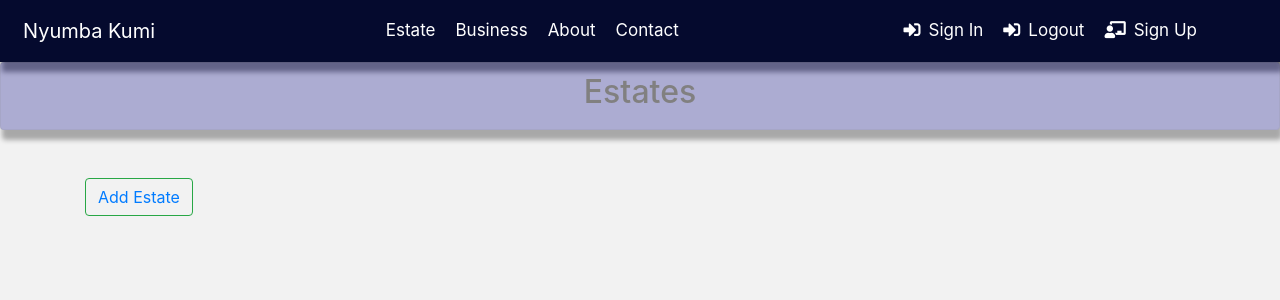
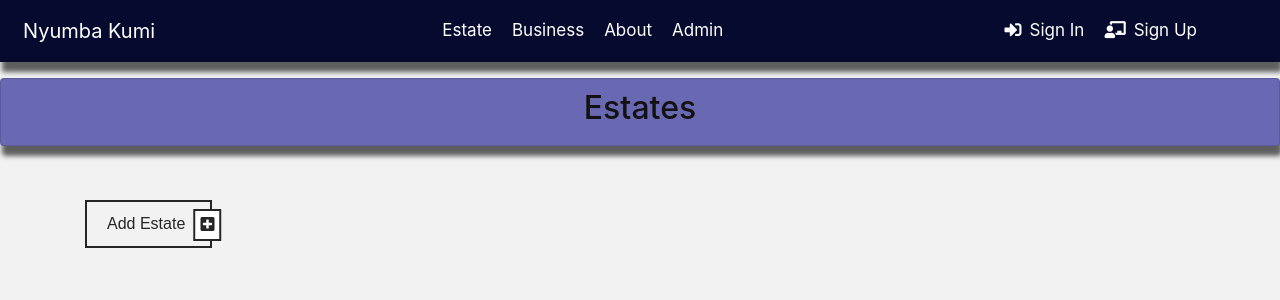
Before and after one commit to Mugo-Ndungu/Neighbourhood, a Django app: page / in a window 1280 px wide. Shown: the top 300 px of the page. Run offline with Django 3.2, Linux system fonts and the light colour scheme; data that the repository does not hold is empty; some libraries are stand-ins or nearby versions.

Commit message:
Add admin link on navbar and button styling

```diff
--- a/neighbourapp/static/css/style.css
+++ b/neighbourapp/static/css/style.css
@@ -1,42 +1,51 @@
-body{
+body {
     background: #f2f2f2;
 }
-.navbar-inverse{
+
+.navbar-inverse {
     background-color: #050a2e;
     padding: 8px;
     color: #fff;
     font-size: 17px;
 }
-.navbar-brand{
+
+.navbar-brand {
     color: #fff;
 }
-.navbar-brand:hover{
+
+.navbar-brand:hover {
     color: #fff;
     width: 170px;
     text-align: center;
     border-radius: 10px;
     border: 3px solid #454372;
 }
-.navbar-nav{
+
+.navbar-nav {
     padding: 0 0 0 20px;
 }
-.navbar-right{
+
+.navbar-right {
     margin-right: 50px;
 }
-li{
+
+li {
     margin: 10px;
 }
-nav{
+
+nav {
     color: #fff;
     -webkit-box-shadow: 2px 10px 5px 0px rgba(0, 0, 0, 0.61);
     -moz-box-shadow: 2px 10px 5px 0px rgba(0, 0, 0, 0.61);
     box-shadow: 2px 10px 5px 0px rgba(0, 0, 0, 0.61);
 }
-nav ul li a{
+
+nav ul li a {
     text-decoration: none;
     color: #fff;
 }
-nav ul li a:hover{
+
+nav ul li a:hover {
     text-decoration: none;
     background-color: #454372;
     padding: 20px;
@@ -44,9 +53,92 @@ nav ul li a:hover{
 }
 
 
-.card{
+.card {
     color: #fff;
     -webkit-box-shadow: 2px 10px 5px 0px rgba(0, 0, 0, 0.61);
     -moz-box-shadow: 2px 10px 5px 0px rgba(0, 0, 0, 0.61);
     box-shadow: 2px 10px 5px 0px rgba(0, 0, 0, 0.61);
 }
+
+.btn-primary {
+    width: 150px;
+}
+
+.rowz {
+    position: absolute;
+    top: 32%;
+    margin: auto;
+}
+
+.btz {
+    text-decoration: none;
+    padding: 10px 25px 10px 20px;
+    border: 2px solid #262626;
+    font-family: sans-serif;
+    color: #262626;
+    transition: .5s;
+    position: absolute;
+    top: 23%;
+}
+
+.btz span:nth-child(1) {
+    position: absolute;
+    top: 0;
+    left: 0;
+    width: 100%;
+    height: 100%;
+    /* background: #262626; */
+}
+
+.btz span:nth-child(1):before {
+    content: '';
+    position: absolute;
+    top: 0;
+    left: 0;
+    width: 100%;
+    height: 100%;
+    background: #262626;
+    z-index: -1;
+    transform: scale(0);
+    transition: .5s;
+
+}
+
+.btz:hover {
+    color: #fff;
+}
+
+.btz:hover span:nth-child(1):before {
+    transform: scale(1);
+
+}
+
+.btz span:nth-child(2) {
+    position: absolute;
+    top: 16%;
+    right: -16px;
+    display: block;
+    transform: translate(-17%);
+    padding: 2px 5px;
+    border: 2px solid #262626;
+    background: #fff;
+}
+
+.btz span:nth-child(2):before {
+    content: '';
+    position: absolute;
+    top: 0;
+    left: 0;
+    width: 100%;
+    height: 100%;
+    background: #4c8aff;
+    z-index: -1;
+    transform: scale(0);
+    transition: .5s;
+
+}
+
+.btz:hover span:nth-child(2):before {
+    transform: scale(1);
+
+}
--- a/neighbourapp/templates/base.html
+++ b/neighbourapp/templates/base.html
@@ -11,7 +11,7 @@
         integrity="sha384-ggOyR0iXCbMQv3Xipma34MD+dH/1fQ784/j6cY/iJTQUOhcWr7x9JvoRxT2MZw1T" crossorigin="anonymous">
     <link rel="stylesheet" href="https://use.fontawesome.com/releases/v5.8.1/css/all.css"
         integrity="sha384-50oBUHEmvpQ+1lW4y57PTFmhCaXp0ML5d60M1M7uH2+nqUivzIebhndOJK28anvf" crossorigin="anonymous">
-        <link rel="stylesheet" href=" {% static 'css/style.css' %} ">
+    <link rel="stylesheet" href=" {% static 'css/style.css' %} ">
     <script src="https://ajax.googleapis.com/ajax/libs/jquery/3.3.1/jquery.min.js"></script>
     <script src="https://stackpath.bootstrapcdn.com/bootstrap/4.3.1/js/bootstrap.bundle.min.js"
         integrity="sha384-xrRywqdh3PHs8keKZN+8zzc5TX0GRTLCcmivcbNJWm2rs5C8PRhcEn3czEjhAO9o" crossorigin="anonymous">
@@ -24,18 +24,22 @@
     <nav class="navbar navbar-inverse">
         <div class="container-fluid">
             <div class="navbar-header">
-                <a href="#" class="navbar-brand">Nyumba Kumi</a>
+                <a href="{%url 'home'%}" class="navbar-brand">Nyumba Kumi</a>
             </div>
             <ul class="nav navbar-item">
-                <li><a href="{%url 'home'%}">Estate</a></li>
+                <li><a href="{%url 'estate'%}">Estate</a></li>
                 <li><a href="{%url 'business'%}">Business</a></li>
                 <li><a href="#">About</a></li>
-                <li><a href="#">Contact</a></li>
+                <li><a href="/admin">Admin</a></li>
             </ul>
             <ul class="nav navbar-item navbar-right">
+                {% if user.is_authenticated %}
+                <li><a href="{%url 'logout'%}"><i class="fas fa-sign-in-alt mr-2"></i>Logout</a></li>
+                <li><a href="{%url 'profile'%}"><i class="fas fa-sign-in-alt mr-2"></i>Profile</a></li>
+                {% else %}
                 <li><a href="{%url 'login'%}"><i class="fas fa-sign-in-alt mr-2"></i>Sign In</a></li>
-                <li><a href="{%url 'logout'%}"><i class="fas fa-sign-in-alt mr-2"></i>Logout</a></li>
                 <li><a href="{%url 'register'%}"><i class="fas fa-chalkboard-teacher mr-2"></i>Sign Up</a></li>
+                {% endif %}
             </ul>
         </div>
     </nav>
--- a/neighbourapp/templates/index.html
+++ b/neighbourapp/templates/index.html
@@ -6,33 +6,31 @@
 {% block content %}
 {{ block.super }}
 <!-- <div class="top" style="padding:300px; background-image:url('http://farm4.static.flickr.com/3501/3870026314_a9b365a3e8_b.jpg'); background-size: cover;"> -->
-<div class="card" style="opacity: 0.5;background-color:#6969B3; padding: 10px; color: rgb(19, 17, 17)">
+<div class="card mt-3" style="background-color:#6969B3; padding: 10px; color: rgb(19, 17, 17)">
 
     <h2 class="text-center">Estates </h2>
 
 </div>
 <div class="container">
-
-    <div class="btn btn-outline-success mt-5"> <a href="/create" >Add
-            Estate</a> </div>
-    <div class="row">
+    <a href="#" class="btz mt-3">
+        <span></span>Add Estate<span><i class="fas fa-plus-square"></i></span>
+    </a>
+    <div class="row rowz">
         {% for hood in estate %}
         <div class="col-md-4">
             <br>
             <div class="card border-secondary">
                 <div class="card-body" style="background-color:#6969B3;">
-                    <h4 class="card-title">Hood: {{hood.name }}</h4>
                     <div class="text-center">
-
                         <img src="{{hood.image.url}}" id="img" style="height:200px; width: 280px;">
                     </div>
+                    <h4 class="card-title mt-3">Hood: {{hood.name }}</h4>
                     <h6 class="card-title">Location: {{hood.location | upper}}</h6>
                     <h5 class="card-title">Occupants: {{hood.occupants | upper}}</h5>
 
-                    <a href="#"><button type="button"
-                            class="btn btn-outline-primary btn-sm">Join</button> </a>
+                    <button type="button" class="btn btn-primary btn-sm">Join</button>
                     <div class="text-right">
-                        <a href="/profiles/{{hood.user.id}}/{{hood.user.username}}"><em> #hoodby{{hood.user.username }}
+                        <a href="/profiles/{{hood.user.id}}/{{hood.user.username}}"style="color:#fff;"><em> #hoodby{{hood.user.username }}
                             </em></a>
 
                     </div>
--- a/neighbourapp/urls.py
+++ b/neighbourapp/urls.py
@@ -11,7 +11,7 @@ urlpatterns = [
     url(r'^signup/$', views.signup, name='register'),
     url(r'^search/', views.search_results, name='search_results'),
     url(r'^post/', views.post, name='post'),
-    url(r'^estate/(\d+)', views.estate, name='estate'),
+    url(r'^estate/', views.estate, name='estate'),
     url(r'^profile/', views.profile, name='profile'),
     url(r'^profiles/(\d+)', views.profiles, name='profiles'),
     url(r'^create/', views.create, name='create'),
```
